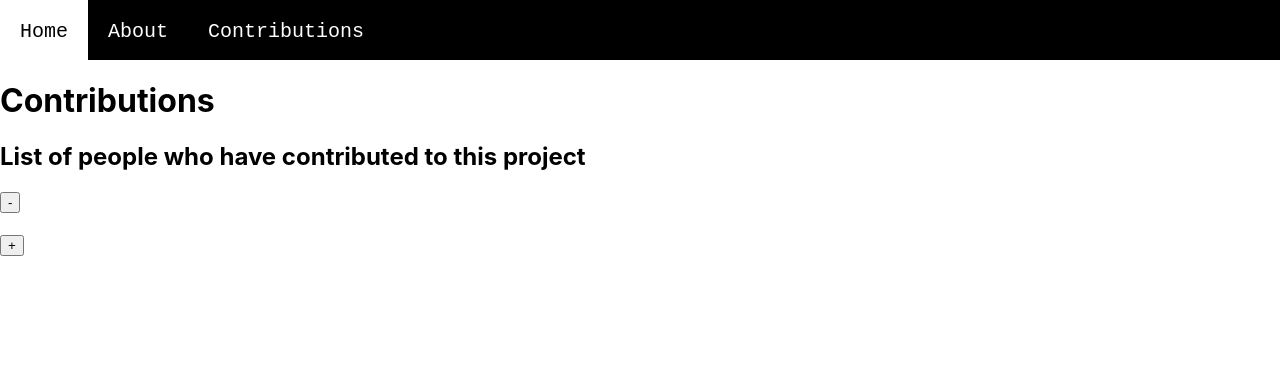
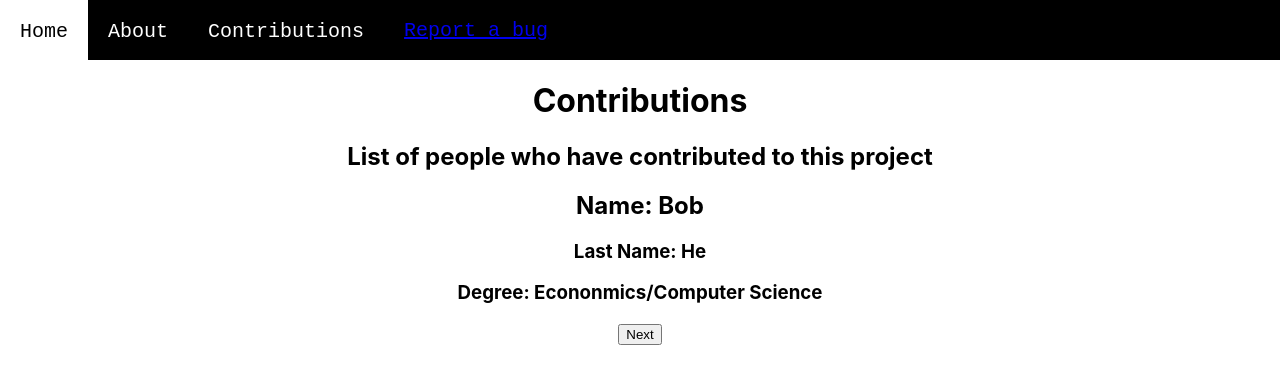
Before and after one commit to UrbanAI-org/UrbanAI, a React (Create React App) app in the folder frontend/: page /contributions in a window 1280 px wide. Shown: the top 384 px of the page. Built offline with nearby package versions, Linux system fonts and the light colour scheme.

Commit message:
contribution + bug

```diff
--- a/frontend/package.json
+++ b/frontend/package.json
@@ -11,7 +11,7 @@
     "@testing-library/user-event": "^13.5.0",
     "react": "^18.2.0",
     "react-dom": "^18.2.0",
-    "react-router-dom": "^6.8.2",
+    "react-router-dom": "^6.10.0",
     "react-scripts": "^2.1.3",
     "three": "^0.150.1",
     "three-stdlib": "^2.21.8",
--- a/frontend/src/components/NavBar.jsx
+++ b/frontend/src/components/NavBar.jsx
@@ -1,6 +1,7 @@
 import React, {useEffect, useState} from "react";
 import './styles/NavBar.css'
-import { useNavigate } from "react-router-dom";
+import { useNavigate, Link } from "react-router-dom";
+
 
 const NavBar = () => {
     const [path, setPath] = useState('');
@@ -15,6 +16,12 @@ const NavBar = () => {
             <header onClick={() => {setPath('/')}}>Home</header>
             <header onClick={() => {setPath('/about')}}>About</header>
             <header onClick={() => {setPath('/contributions')}}>Contributions</header>
+
+            <button>
+            <Link to="https://docs.google.com/forms/d/e/1FAIpQLSeDCRgAMDRd8n3Bz68ILfMUSrYcpRR4zKRpurCH_jJVqunqXw/viewform">
+            Report a bug  </Link>
+            </button>
+
         </div>
     )
 }
--- a/frontend/src/components/styles/NavBar.css
+++ b/frontend/src/components/styles/NavBar.css
@@ -16,3 +16,19 @@
     color: black;
     cursor: grab;
   }
+
+  .NavBar > button {
+    background-color: black;
+    color: white;
+    border: none;
+    padding: 10px 20px;
+    font-size: 20px;
+    font-family: monospace;
+    cursor: pointer;
+  }
+
+  .NavBar > button:hover {
+    background-color: white;
+    color: black;
+    cursor: grab;
+  }
--- a/frontend/src/pages/Contributions.jsx
+++ b/frontend/src/pages/Contributions.jsx
@@ -4,7 +4,6 @@ import NavBar from "../components/NavBar";
 /**
  * Use this opportunity to play with react
  * - Insertion of clickable option followed by a 'next' person option
- * - drop down bar contains more information of each person
  */
 
 // Returns or renders some jsx. Functional component.
@@ -15,7 +14,6 @@ const Person = (props) => {
         <>
         <h2>Name: {props.name}</h2>
         <h3>Last Name: {props.lastName}</h3>
-        <h3>Age: {props.age}</h3>
         <h3>Degree: {props.degree}</h3>
         </>
     )
@@ -25,28 +23,32 @@ const Person = (props) => {
 const Contributions = () => {
 
     // This is a hook. Only change this using its setter
-    const [clickText, setclickText] = useState('')
+    const [clickText, setclickText] = useState(0)
 
-    // // Initially set at 100 and does not change.
-    // useEffect(() => {
-    //     document.title = `You clicked 3 times`;
-    // }, [clickText]);
+    const peopleName = [
+    <Person name = 'Bob' lastName = 'He' degree = 'Econonmics/Computer Science'/> ,
+    <Person name = 'Hongyi' lastName = 'Zheng' degree = 'Commerce/Computer Science'/>,
+    <Person name = 'Alice' lastName = 'Wan' degree = 'Computer Science'/>,
+    <Person name = 'Shilong' lastName = 'Li' degree = 'Commerce/Computer Science'/>,
+    <Person name = 'Riley' lastName = 'Liu' degree = 'Commerce/Computer Science'/>,
+    ]
 
     return (
         <div className="Contributions">
+            <div style={{ textAlign: 'center' }}>
 
+                <NavBar />
 
-            <NavBar />
+                <h1>Contributions</h1>
+                <h2>List of people who have contributed to this project</h2>
 
-            <h1>Contributions</h1>
-            <h2>List of people who have contributed to this project</h2>
-            <div>
+                <div>{peopleName[clickText]}</div>
 
-            {/* Illustration on how states work. */}
+                {/* Illustration on how states work. */}
 
-            <button onClick={() => setclickText(<Person name = 'Bob' lastName = 'He' age = '20' degree = 'Econometrics'/>)}>-</button>
-            <h1>{clickText}</h1>
-            <button onClick={() => setclickText(<Person/>)}>+</button>
+                <button onClick={() => setclickText((clickText + 1) % peopleName.length)}>
+                Next
+                </button>
             </div>
 
         </div>
```
Also changed, not shown: 1 other file (tests, documents, lock files or other folders).
